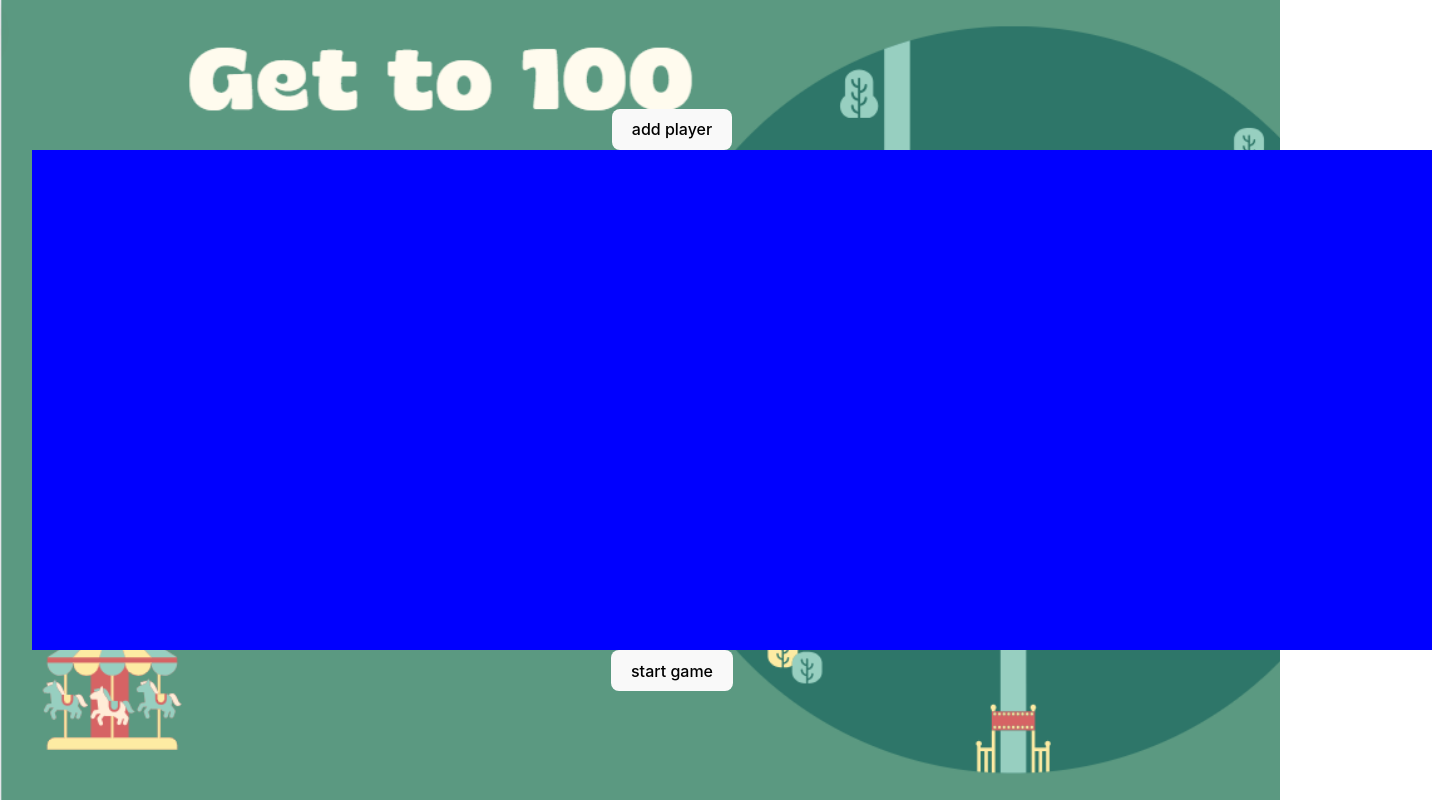
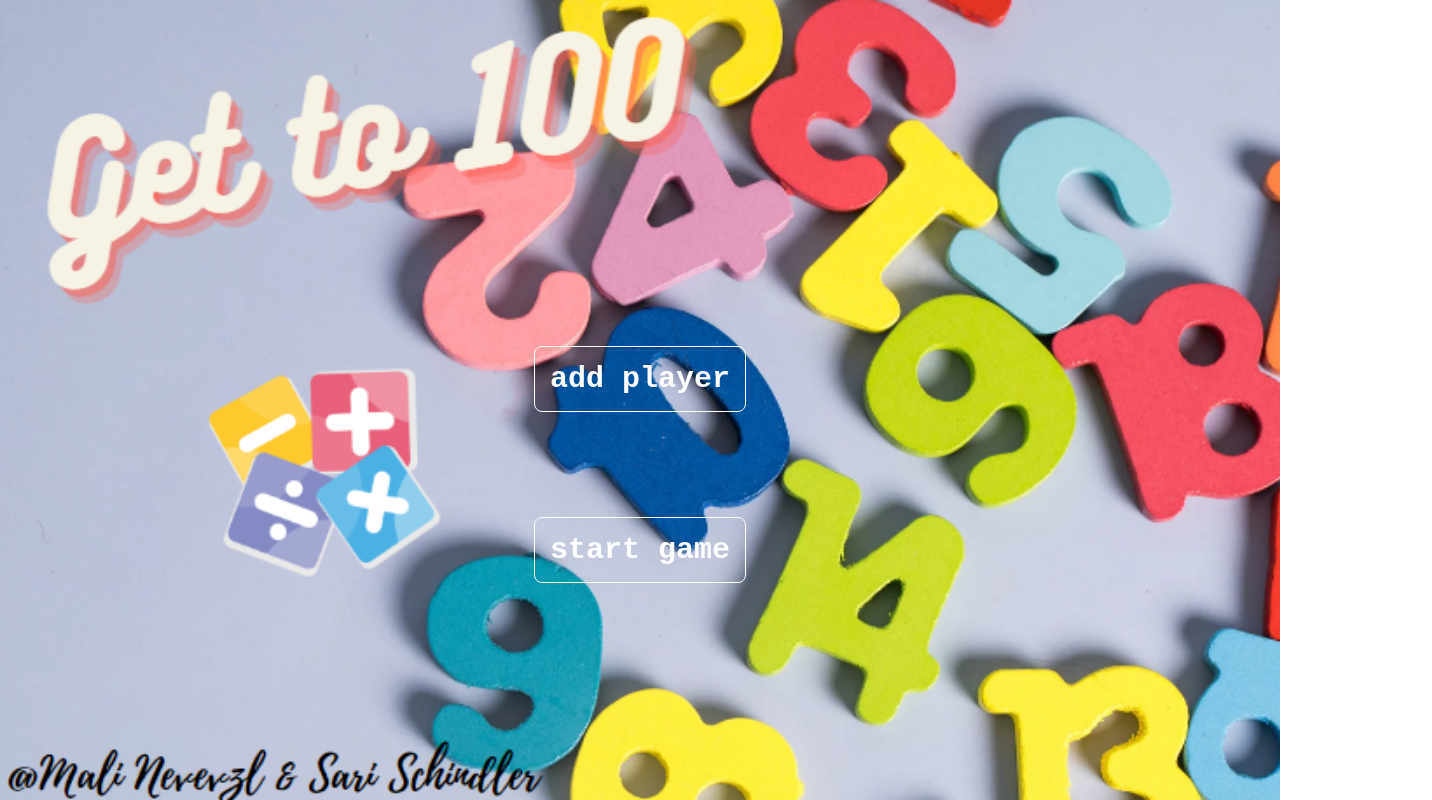
Before and after one commit to Sari-Schindler/ReactGame, a React (Vite) app: page / in a window 1280 px wide. Shown: the whole page, 1432 px wide, since content can reach past the window. Built offline with nearby package versions, Linux system fonts and the light colour scheme.

Commit message:
without final changes

```diff
--- a/src/Components/AddPlayer/AddPlayer.jsx
+++ b/src/Components/AddPlayer/AddPlayer.jsx
@@ -2,8 +2,7 @@ import { useState } from "react"
 import gamer from "../../gamer"
 import ShowActiveBoards from "../ShowActiveBoards/ShowActiveBoards.jsx"
 import style from "../AddPlayer/AddPlayer.module.css"
-import StartGame from "../StartGame/StartGame.jsx"
-import TopPlayers from "../TopPllayers/TopPlayers.jsx"
+import TopPlayers from "../TopPlayers/TopPlayers.jsx"
 
 const AddPlayer=(props)=>{
     const arrGamers = JSON.parse(localStorage.getItem("allPlayers"));
@@ -56,14 +55,14 @@ const AddPlayer=(props)=>{
     }
     return(
         <>
-        {!(isAddPlayers)&&<button onClick={()=>addPlayer()}>add player</button>}
+        {!(isAddPlayers)&&<button className={style.addPlayerBtn} onClick={()=>addPlayer()}>add player</button>}
         <div className={style.allBoards}>
             {isAddNew && currentPlayers.map((element,i) =>
              <ShowActiveBoards key={i} i={i} index={index} setIndex={setIndex} start={start} currentPlayer={element} currentPlayers={currentPlayers} setCurrentPlayers={setCurrentPlayers} allPlayers={allPlayers}/> )}
         </div>
         {iStartGame && <TopPlayers allPlayers={allPlayers}/>}
 
-        {!iStartGame && <button onClick={()=>startGame()}>start game</button>}
+        {!iStartGame && <button className={style.startGameBtn} onClick={()=>startGame()}>start game</button>}
         </>
     )
 }
--- a/src/Components/AddPlayer/AddPlayer.module.css
+++ b/src/Components/AddPlayer/AddPlayer.module.css
@@ -1,14 +1,32 @@
-#root{
-    margin: 0px;
- }
+.addPlayerBtn{
+    margin-top: 5px;
+    padding: 15px;
+    margin-top: 10%;
+    font-family: 'Courier New', Courier, monospace;
+    font-size: 30px;
+    color: white;
+    background-color:unset;
+    border-color: white;
+    font-weight: bold;
+}
+
+.startGameBtn{
+    margin-top: 5px;
+    padding: 15px;
+    font-family: 'Courier New', Courier, monospace;
+    font-size: 30px;
+    color: white;
+    background-color:unset;
+    border-color: green;
+    border-color: white;
+    font-weight: bold;
+}
 
 .allBoards{
     display: flex;
-    background-color: blue;
     justify-content: space-around;
     align-content: space-around;
     width: 1400px;
-    height: 500px;
-    padding-left: 0px;
-    margin-left: 0px;
+    height: fit-content;
+    margin-top: 100px;
 }
--- a/src/Components/ShowActiveBoards/ShowActiveBoards.jsx
+++ b/src/Components/ShowActiveBoards/ShowActiveBoards.jsx
@@ -1,7 +1,7 @@
 import { useState } from "react";
 import style from '../ShowActiveBoards/ShowActiveBoards.module.css'
 import StartGame from '../StartGame/StartGame'
-import TopPlayers from "../TopPllayers/TopPlayers";
+import TopPlayers from "../TopPlayers/TopPlayers";
 
 const ShowActiveBoards=(props)=>{
   const{index,setIndex ,allPlayers,setAllPlayers,currentPlayer,currentPlayers,setCurrentPlayers,start,i} = props;
@@ -11,7 +11,7 @@ const ShowActiveBoards=(props)=>{
             <>
             <div className={style.GamerBoard}>
                     <div>name: {currentPlayer.name}</div>
-                    <div>is able:{i==index ? "true":"false"}</div>
+                    <div className={style.isAble}>is able:<div className={i==index? style.able: style.disable}>{i==index ? "true":"false"}</div></div>
                     <div>steps: {currentPlayer.steps}</div>
                     <div>number: {currentPlayer.number}</div>
                     <div>score: {currentPlayer.allScores}</div>
--- a/src/Components/ShowActiveBoards/ShowActiveBoards.module.css
+++ b/src/Components/ShowActiveBoards/ShowActiveBoards.module.css
@@ -2,18 +2,21 @@
 
 .GamerBoard{
    margin-top: 20px;
-   background-color: antiquewhite;
+   background-color: lightblue;
    border:2px black solid;
    border-radius: 25px;
-   width: 30%;
-   height: 200px;
+   width: 25%;
+   height: 300px;
    margin: 2px;
    font-family: cursive;
-
+   font-size: 25px;
+   color: white;
 }
 
-/* .gamerDetials{
-   justify-content: center;
-   align-content: center;
-   background-color: aquamarine;
-} */
+.able{
+   color: red;
+}
+
+.disable{
+   color: pink;
+}
--- a/src/Components/StartGame/StartGame.jsx
+++ b/src/Components/StartGame/StartGame.jsx
@@ -1,7 +1,8 @@
 import {useState} from "react"
 import gamer from "../../gamer"
-import TopPlayers from '../TopPllayers/TopPlayers.jsx'
+import TopPlayers from '../TopPlayers/TopPlayers.jsx'
 import Exit from '../Exit/Exit.jsx'
+import style from '../StartGame/startGame.module.css'
 
 const StartGame=(props) =>
 {
@@ -39,10 +40,12 @@ const StartGame=(props) =>
 
     return(
         <>
-         <button key={i} disabled={index!=i} onClick={()=>allActivities("+1")}>+1</button>
-         <button key={i} disabled={index!=i} onClick={()=>allActivities("-1")}>-1</button>
-         <button key={i} disabled={index!=i} onClick={()=>allActivities("*2")}>*2</button>
-         <button key={i} disabled={index!=i} onClick={()=>allActivities("/2")}>/2</button>
+        <div className={style.operationsBtns}>
+         <button className={style.operatorBtn} key={i} disabled={index!=i} onClick={()=>allActivities("+1")}>+1</button>
+         <button className={style.operatorBtn} key={i} disabled={index!=i} onClick={()=>allActivities("-1")}>-1</button>
+         <button className={style.operatorBtn} key={i} disabled={index!=i} onClick={()=>allActivities("*2")}>*2</button>
+         <button className={style.operatorBtn} key={i} disabled={index!=i} onClick={()=>allActivities("/2")}>/2</button>
+         </div>
          {next && <Exit setAllPlayers={setAllPlayers}
                           allPlayers={allPlayers}
                           currentPlayers={currentPlayers}
--- /dev/null
+++ b/src/Components/StartGame/StartGame.module.css
@@ -0,0 +1,12 @@
+.operationsBtns{
+    padding: 0.5px;
+    margin: 1px;
+}
+
+.operatorBtn{
+    padding-left: 15px;
+    padding-right: 15px;
+    padding-top: 8px;
+    padding-bottom: 8px;
+    margin: 1px;
+}
--- a/src/Components/TopPllayers/TopPlayers.jsx
+++ b/src/Components/TopPlayers/TopPlayers.jsx
@@ -1,5 +1,5 @@
 import {useState} from "react"
-
+import style from '../TopPlayers/TopPlayers.module.css'
 
 const TopPlayers=(props) =>
 {
@@ -36,12 +36,14 @@ const TopPlayers=(props) =>
 
      return(
         <>
-          <button onClick={()=>setTop()}>show the top player</button>
+          <button className={style.showTopPlayers} onClick={()=>setTop()}>show the top player</button>
 
            {/* {isShow && <div>Top players:</div>} */}
+           <div className={style.topPlayersP}>
            {isShow && <div>first:{topPlayers[2]}</div>}
            {isShow &&<div>second:{topPlayers[1]}</div>}
            {isShow &&<div>third:{topPlayers[0]}</div>}
+           </div>
         </>
      )
 }
--- /dev/null
+++ b/src/Components/TopPlayers/TopPlayers.module.css
@@ -0,0 +1,19 @@
+.showTopPlayers{
+    margin-top: 5px;
+    padding: 15px;
+    font-family: 'Courier New', Courier, monospace;
+    font-size: 30px;
+    color: white;
+    background-color:unset;
+    border-color: green;
+    border-color: white;
+    font-weight: bold;
+}
+
+.topPlayersP{
+    font-family: cursive;
+    font-size: 25px;
+    color: purple;
+    font-weight: bold;
+
+}
--- a/src/index.css
+++ b/src/index.css
@@ -23,14 +23,17 @@ a:hover {
 }
 
 body {
+  justify-content: center;
+  align-content: center;
   margin: 0;
   display: flex;
   place-items: center;
   min-width: 320px;
   min-height: 100vh;
-  background-image: url("./photos/123.png");
+  background-image: url("./photos/12.png");
   background-repeat: no-repeat;
   background-size: cover;
+  align-items: center;
 }
 
 h1 {
```
Also changed, not shown: src/photos/12.png (added), src/photos/523.png (added).
